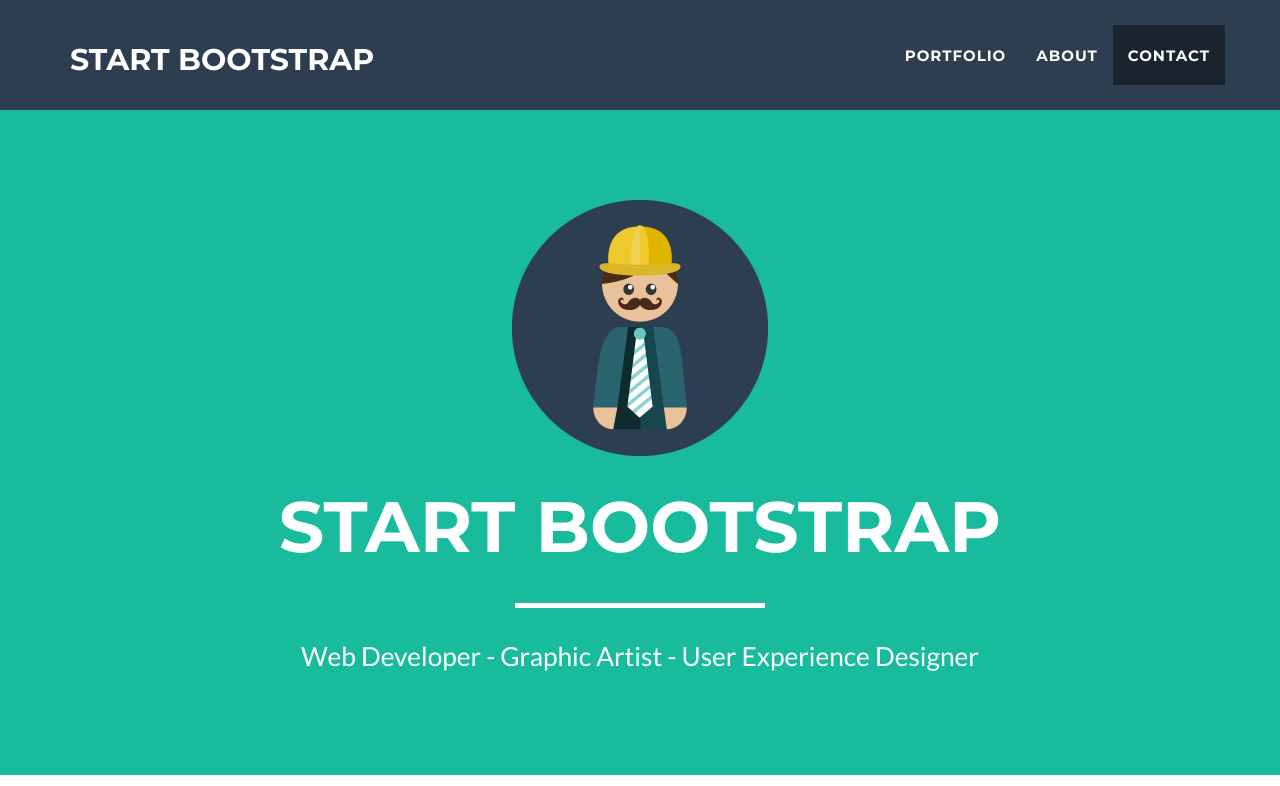
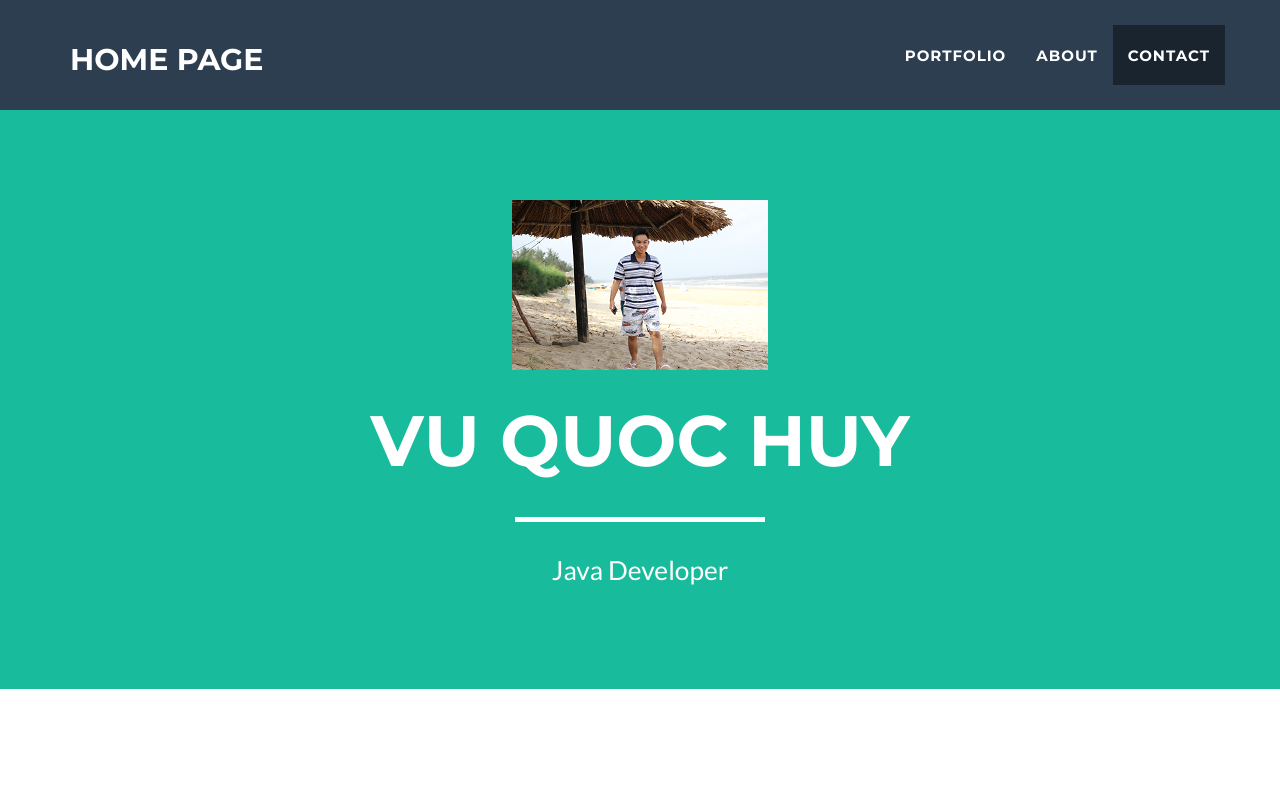
Before and after one commit to vquochuy/home, a plain HTML site: page index.html in a window 1280 px wide. Shown: the top 786 px of the page. Drawn offline with nearby package versions, Linux system fonts and the light colour scheme.

Commit message:
add profile

```diff
--- a/index.html
+++ b/index.html
@@ -9,7 +9,7 @@
     <meta name="description" content="">
     <meta name="author" content="">
 
-    <title>Freelancer - Start Bootstrap Theme</title>
+    <title>Vu Quoc Huy Home Page</title>
 
     <!-- Bootstrap Core CSS - Uses Bootswatch Flatly Theme: http://bootswatch.com/flatly/ -->
     <link href="css/bootstrap.min.css" rel="stylesheet">
@@ -44,7 +44,7 @@
                     <span class="icon-bar"></span>
                     <span class="icon-bar"></span>
                 </button>
-                <a class="navbar-brand" href="#page-top">Start Bootstrap</a>
+                <a class="navbar-brand" href="#page-top">Home Page</a>
             </div>
 
             <!-- Collect the nav links, forms, and other content for toggling -->
@@ -74,11 +74,11 @@
         <div class="container">
             <div class="row">
                 <div class="col-lg-12">
-                    <img class="img-responsive" src="img/profile.png" alt="">
+                    <img class="img-responsive" src="img/profile1.png" alt="">
                     <div class="intro-text">
-                        <span class="name">Start Bootstrap</span>
+                        <span class="name">Vu Quoc Huy</span>
                         <hr class="star-light">
-                        <span class="skills">Web Developer - Graphic Artist - User Experience Designer</span>
+                        <span class="skills">Java Developer</span>
                     </div>
                 </div>
             </div>
```
Also changed, not shown: img/profile1.png (added).
